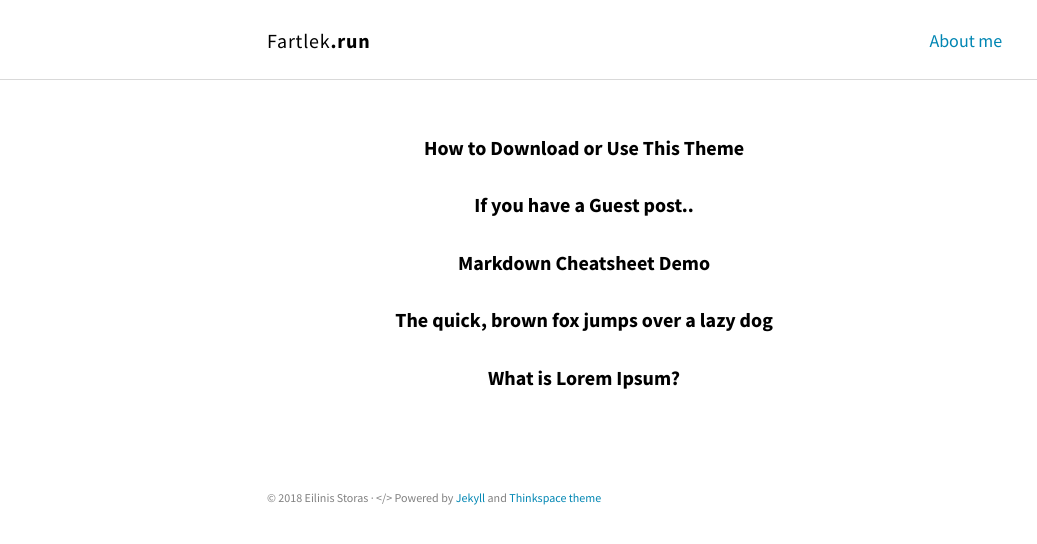
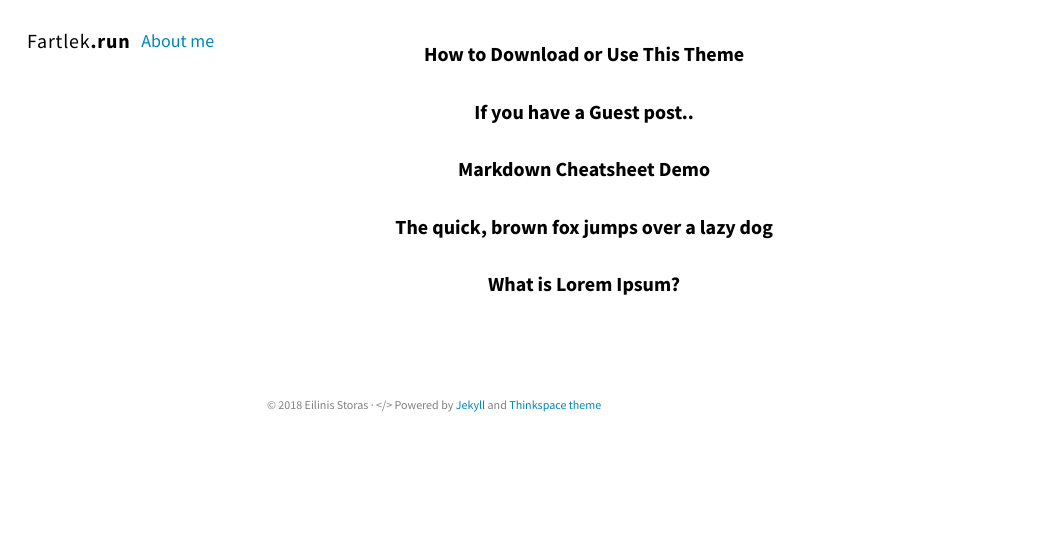
Before and after one commit to fartlekRun/fartlekrun.github.io, a Jekyll site: the page built from index.html, in a window 1280 px wide. Shown: the top 544 px of the page, without its empty margins (0-1037 px from the left). Built offline with Jekyll 4.4.1, drawn with Linux system fonts in a browser that asks for light colours.

Commit message:
fixed header

```diff
--- a/assets/scss/_layout.scss
+++ b/assets/scss/_layout.scss
@@ -69,7 +69,8 @@
 }
 
 .site-header {
-  border-bottom: 1px solid lighten($light-gray-color, 5%);
+  position: fixed;
+  top: 0;
   margin-bottom: $small-spacing;
   min-height: 80px;
 }
```
